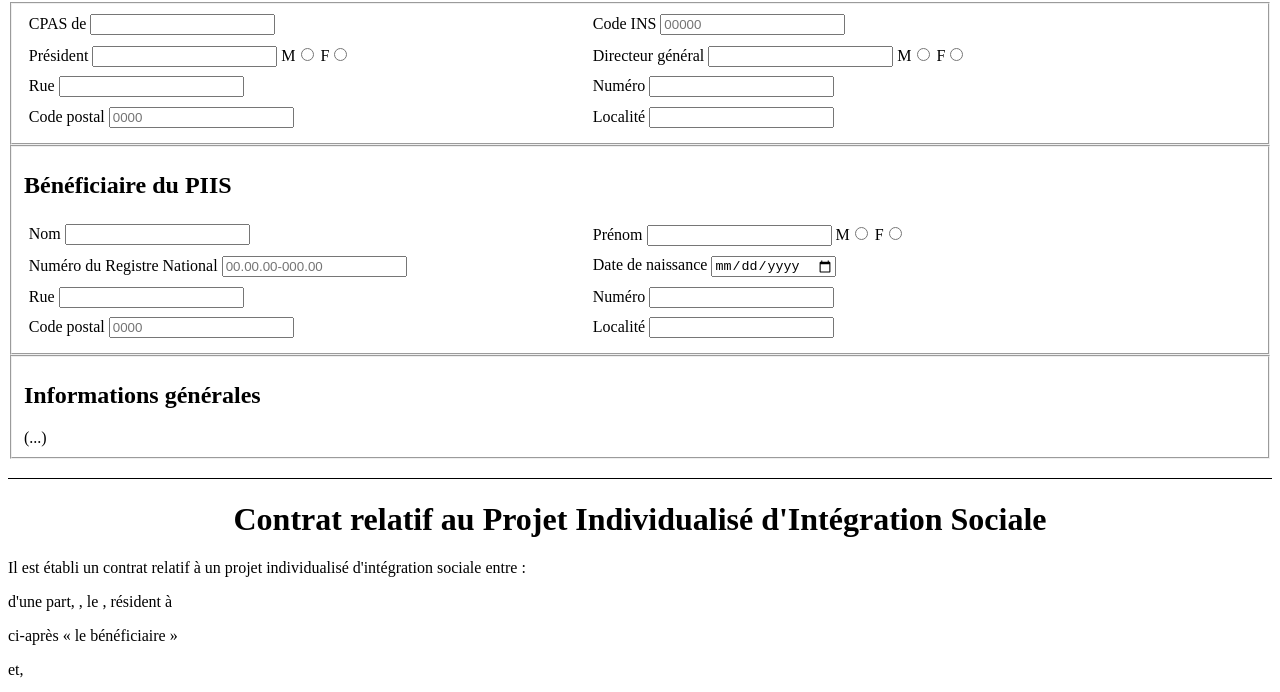
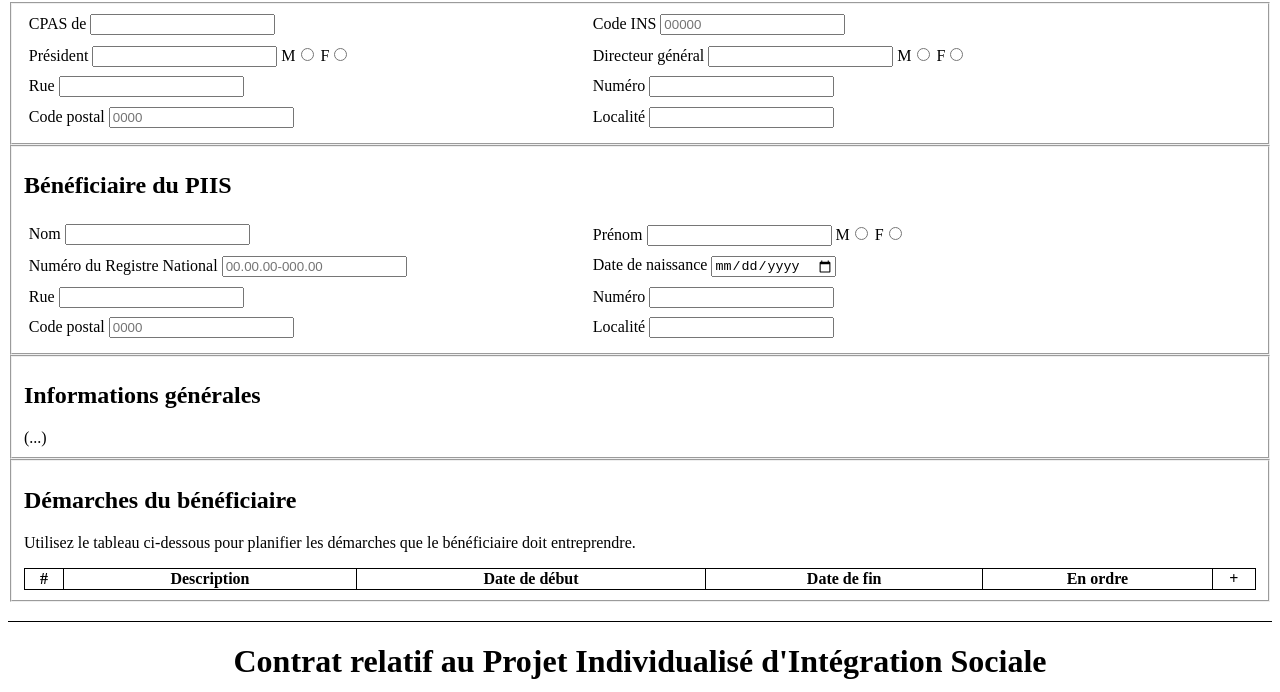
Before and after one commit to arnauldvm/piis-offline, a plain HTML site: page src/app/piis.html in a window 1280 px wide. Shown: the part 86-778 px from the top of the page. Drawn offline with Linux system fonts and the light colour scheme.

Commit message:
TEMP (table management)

```diff
--- a/src/app/css/piis.css
+++ b/src/app/css/piis.css
@@ -16,6 +16,15 @@ div#form {
   padding-bottom: 0.5cm;
   margin-bottom: 0.5cm;
   border-bottom: thin solid;
+}
+
+table {
+  width: 100%;
+  border-collapse: collapse;
+}
+
+table, th, td {
+  border: thin solid;
 }
 
 div#buttons {
--- /dev/null
+++ b/src/app/js/tables.js
@@ -0,0 +1,11 @@
+function addrow(tableId) {
+  var table = document.getElementById(tableId);
+  var numCols = table.tHead.rows[0].childElementCount;
+  var tbody = table.tBodies[0];
+  var tr = document.createElement("tr");
+  for (var i = 0; i<numCols; i++) {
+    tr.appendChild(document.createElement("td"));
+  }
+  tr.lastElementChild.textContent = "-";
+  tbody.appendChild(tr);
+}
--- a/src/app/piis.html
+++ b/src/app/piis.html
@@ -2,6 +2,7 @@
 <link rel="stylesheet" href="css/piis.css">
 <script src="js/model.js"></script>
 <script src="js/xml.js"></script>
+<script src="js/tables.js"></script>
 <script src="js/lists.js"></script>
 <script src="js/lists/municipalities.js"></script>
 
@@ -56,6 +57,15 @@
   <h2>Informations générales</h2>
   (...)
   </fieldset>
+
+  <fieldset id="form+steps">
+  <h2>Démarches du bénéficiaire</h2>
+  <p>Utilisez le tableau ci-dessous pour planifier les démarches que le bénéficiaire doit entreprendre.</p>
+  <table id="form+steps+table">
+    <thead><tr><th>#</th><th>Description</th><th>Date de début</th><th>Date de fin</th><th>En ordre</th><th onclick="addrow('form+steps+table')">+</th></tr></thead>
+    <tbody></tbody>
+  </table>
+  </fieldset>
 </div>
 
 <div id="buttons">
```
